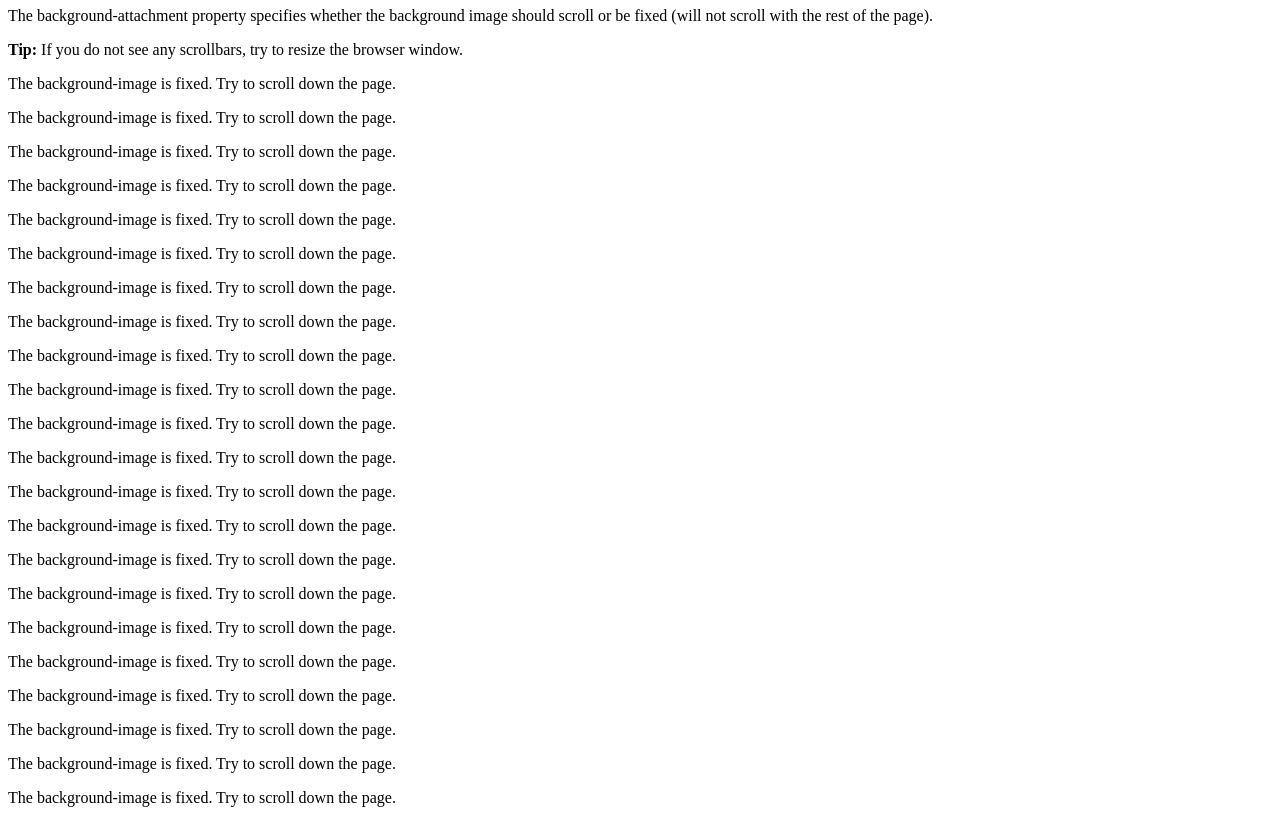
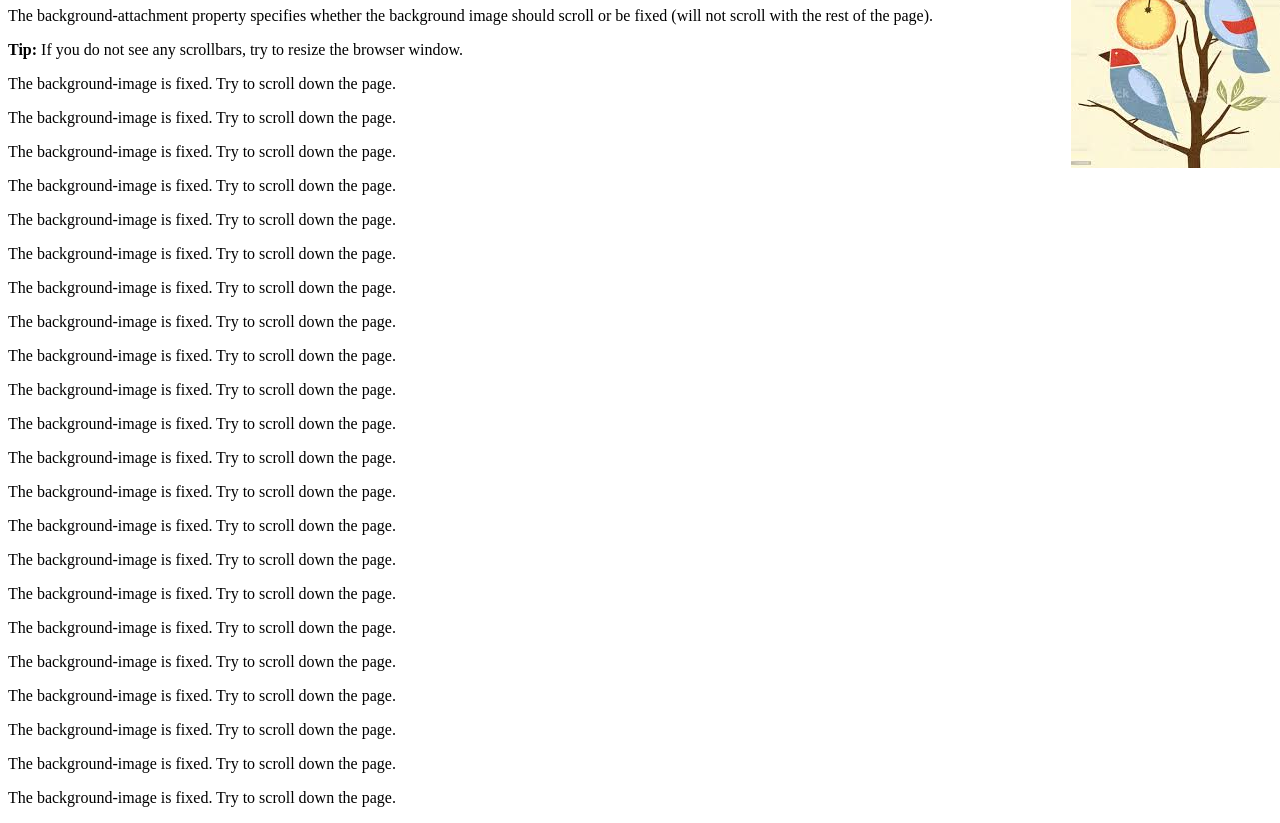
Before and after one commit to enggalalfrian/2.7_latihan_cara_penggunaan_backgroundrepeat-attachment-position-dan-shorthand, a plain HTML site: page index.html in a window 1280 px wide. Shown: the part 73-896 px from the top of the page. Drawn offline with Linux system fonts and the light colour scheme.

Commit message:
Update style.css

```diff
--- a/css/style.css
+++ b/css/style.css
@@ -11,3 +11,12 @@ body {
     background-repeat: no-repeat;
 }
  */
+
+/* background position digunakan untuk menentukan posisi gambar background */
+/* background attachment digunakan agar gambar bisa terlihat saat di scroll atau tidak */
+body {
+    background-image: url("../img/pohon_burung.jpg");
+    background-repeat: no-repeat;
+    background-position: right top;
+    background-attachment: fixed;
+}
```
